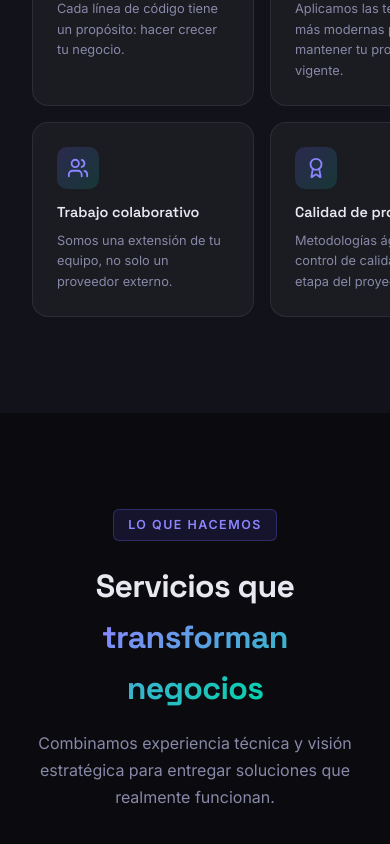
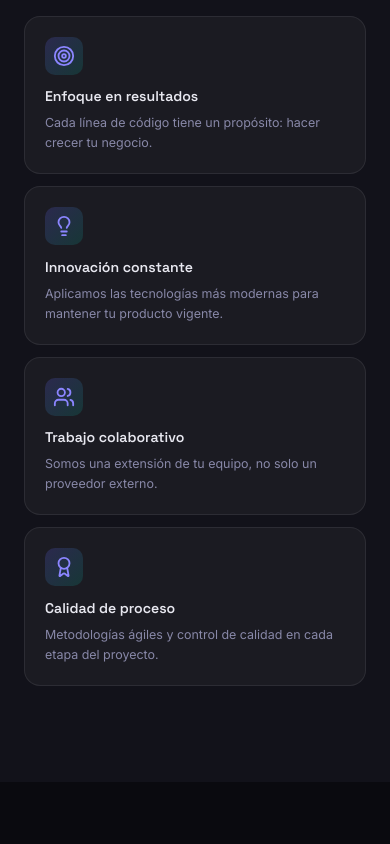
Before and after one commit to dairoGM/my_landing, a React (Vite) app: page / in a window 390 px wide. Shown: the part 1540-2384 px from the top of the page. Built offline with nearby package versions, Linux system fonts and the light colour scheme.

Commit message:
feat: full responsive layout for all screen sizes

```diff
--- a/src/components/About.jsx
+++ b/src/components/About.jsx
@@ -11,42 +11,42 @@ export default function About() {
   const values = t('about.values', { returnObjects: true })
 
   return (
-    <section id="sobre-nosotros" ref={ref} style={{ padding: '6rem 2rem', background: 'var(--dark-2)', position: 'relative', overflow: 'hidden' }}>
+    <section id="sobre-nosotros" ref={ref} style={{ padding: '6rem 1.5rem', background: 'var(--dark-2)', position: 'relative', overflow: 'hidden' }}>
       <div style={{ position: 'absolute', top: 0, left: 0, right: 0, height: 1, background: 'linear-gradient(90deg, transparent, var(--primary), transparent)' }} />
 
       <div style={{ maxWidth: 1100, margin: '0 auto' }}>
-        <div style={{ display: 'grid', gridTemplateColumns: 'repeat(auto-fit, minmax(460px, 1fr))', gap: '4rem', alignItems: 'center' }}>
+        <div className="grid-2">
 
           <motion.div initial={{ opacity: 0, x: -40 }} animate={inView ? { opacity: 1, x: 0 } : {}} transition={{ duration: 0.7 }}>
             <div style={{ display: 'inline-block', padding: '0.3rem 0.9rem', borderRadius: 6, background: 'rgba(0,212,170,0.12)', border: '1px solid rgba(0,212,170,0.3)', color: 'var(--accent)', fontSize: '0.78rem', fontWeight: 600, letterSpacing: '0.12em', textTransform: 'uppercase', marginBottom: '1.25rem' }}>
               {t('about.badge')}
             </div>
-            <h2 style={{ fontSize: 'clamp(2rem, 4vw, 2.8rem)', fontWeight: 800, lineHeight: 1.2, marginBottom: '1.25rem', letterSpacing: '-0.02em' }}>
+            <h2 style={{ fontSize: 'clamp(1.8rem, 4vw, 2.8rem)', fontWeight: 800, lineHeight: 1.2, marginBottom: '1.25rem', letterSpacing: '-0.02em' }}>
               {t('about.headline1')}{' '}
               <span style={{ background: 'linear-gradient(135deg, var(--primary-light), var(--accent))', WebkitBackgroundClip: 'text', WebkitTextFillColor: 'transparent' }}>
                 {t('about.headline2')}
               </span>
             </h2>
             <p style={{ color: 'var(--text-muted)', lineHeight: 1.85, marginBottom: '1rem', fontSize: '1rem' }}
-              dangerouslySetInnerHTML={{ __html: t('about.p1') }}
-            />
+              dangerouslySetInnerHTML={{ __html: t('about.p1') }} />
             <p style={{ color: 'var(--text-muted)', lineHeight: 1.85, fontSize: '1rem' }}>{t('about.p2')}</p>
           </motion.div>
 
           <motion.div initial={{ opacity: 0, x: 40 }} animate={inView ? { opacity: 1, x: 0 } : {}} transition={{ duration: 0.7, delay: 0.15 }}
-            style={{ display: 'grid', gridTemplateColumns: '1fr 1fr', gap: '1rem' }}
+            className="grid-values"
+            style={{ display: 'grid', gridTemplateColumns: '1fr 1fr', gap: '1rem', alignContent: 'start' }}
           >
             {values.map((v, i) => (
               <motion.div key={i} initial={{ opacity: 0, y: 20 }} animate={inView ? { opacity: 1, y: 0 } : {}} transition={{ duration: 0.5, delay: 0.2 + i * 0.1 }}
-                style={{ padding: '1.5rem', borderRadius: 16, background: 'var(--glass)', border: '1px solid var(--glass-border)', transition: 'border-color 0.2s, transform 0.2s', cursor: 'default' }}
+                style={{ padding: '1.25rem', borderRadius: 16, background: 'var(--glass)', border: '1px solid var(--glass-border)', transition: 'border-color 0.2s, transform 0.2s', cursor: 'default' }}
                 onMouseEnter={e => { e.currentTarget.style.borderColor = 'rgba(108,99,255,0.4)'; e.currentTarget.style.transform = 'translateY(-4px)' }}
                 onMouseLeave={e => { e.currentTarget.style.borderColor = 'var(--glass-border)'; e.currentTarget.style.transform = 'translateY(0)' }}
               >
-                <div style={{ width: 42, height: 42, borderRadius: 10, background: 'linear-gradient(135deg, rgba(108,99,255,0.2), rgba(0,212,170,0.15))', display: 'flex', alignItems: 'center', justifyContent: 'center', color: 'var(--primary-light)', marginBottom: '0.75rem' }}>
+                <div style={{ width: 38, height: 38, borderRadius: 10, background: 'linear-gradient(135deg, rgba(108,99,255,0.2), rgba(0,212,170,0.15))', display: 'flex', alignItems: 'center', justifyContent: 'center', color: 'var(--primary-light)', marginBottom: '0.65rem' }}>
                   {ICONS[i]}
                 </div>
-                <h4 style={{ fontWeight: 600, fontSize: '0.9rem', marginBottom: '0.4rem', color: 'var(--text)' }}>{v.title}</h4>
-                <p style={{ fontSize: '0.8rem', color: 'var(--text-muted)', lineHeight: 1.6 }}>{v.desc}</p>
+                <h4 style={{ fontWeight: 600, fontSize: '0.88rem', marginBottom: '0.35rem', color: 'var(--text)' }}>{v.title}</h4>
+                <p style={{ fontSize: '0.78rem', color: 'var(--text-muted)', lineHeight: 1.6 }}>{v.desc}</p>
               </motion.div>
             ))}
           </motion.div>
--- a/src/components/Services.jsx
+++ b/src/components/Services.jsx
@@ -12,15 +12,15 @@ export default function Services() {
   const items = t('services.items', { returnObjects: true })
 
   return (
-    <section id="servicios" ref={ref} style={{ padding: '6rem 2rem', background: 'var(--dark)', position: 'relative', overflow: 'hidden' }}>
+    <section id="servicios" ref={ref} style={{ padding: '6rem 1.5rem', background: 'var(--dark)', position: 'relative', overflow: 'hidden' }}>
       <div style={{ position: 'absolute', bottom: 0, left: '50%', transform: 'translateX(-50%)', width: 800, height: 400, background: 'radial-gradient(ellipse, rgba(108,99,255,0.08) 0%, transparent 70%)', pointerEvents: 'none' }} />
 
       <div style={{ maxWidth: 1100, margin: '0 auto', position: 'relative', zIndex: 1 }}>
-        <motion.div initial={{ opacity: 0, y: 30 }} animate={inView ? { opacity: 1, y: 0 } : {}} transition={{ duration: 0.6 }} style={{ textAlign: 'center', marginBottom: '4rem' }}>
+        <motion.div initial={{ opacity: 0, y: 30 }} animate={inView ? { opacity: 1, y: 0 } : {}} transition={{ duration: 0.6 }} style={{ textAlign: 'center', marginBottom: '3.5rem' }}>
           <div style={{ display: 'inline-block', padding: '0.3rem 0.9rem', borderRadius: 6, background: 'rgba(108,99,255,0.12)', border: '1px solid rgba(108,99,255,0.3)', color: 'var(--primary-light)', fontSize: '0.78rem', fontWeight: 600, letterSpacing: '0.12em', textTransform: 'uppercase', marginBottom: '1.25rem' }}>
             {t('services.badge')}
           </div>
-          <h2 style={{ fontSize: 'clamp(2rem, 4vw, 2.8rem)', fontWeight: 800, letterSpacing: '-0.02em', marginBottom: '1rem' }}>
+          <h2 style={{ fontSize: 'clamp(1.8rem, 4vw, 2.8rem)', fontWeight: 800, letterSpacing: '-0.02em', marginBottom: '1rem' }}>
             {t('services.headline1')}{' '}
             <span style={{ background: 'linear-gradient(135deg, var(--primary-light), var(--accent))', WebkitBackgroundClip: 'text', WebkitTextFillColor: 'transparent' }}>
               {t('services.headline2')}
@@ -29,9 +29,9 @@ export default function Services() {
           <p style={{ color: 'var(--text-muted)', maxWidth: 560, margin: '0 auto', fontSize: '1rem', lineHeight: 1.7 }}>{t('services.desc')}</p>
         </motion.div>
 
-        <div style={{ display: 'grid', gridTemplateColumns: 'repeat(auto-fit, minmax(320px, 1fr))', gap: '1.25rem' }}>
+        <div className="grid-auto">
           {items.map((s, i) => (
-            <motion.div key={i} initial={{ opacity: 0, y: 30 }} animate={inView ? { opacity: 1, y: 0 } : {}} transition={{ duration: 0.5, delay: i * 0.08 }}
+            <motion.div key={i} initial={{ opacity: 0, y: 30 }} animate={inView ? { opacity: 1, y: 0 } : {}} transition={{ duration: 0.5, delay: i * 0.07 }}
               style={{ padding: '1.75rem', borderRadius: 20, background: 'var(--dark-3)', border: '1px solid var(--glass-border)', position: 'relative', overflow: 'hidden', transition: 'border-color 0.25s, transform 0.25s', cursor: 'default' }}
               onMouseEnter={e => { e.currentTarget.style.borderColor = `${COLORS[i]}50`; e.currentTarget.style.transform = 'translateY(-6px)' }}
               onMouseLeave={e => { e.currentTarget.style.borderColor = 'var(--glass-border)'; e.currentTarget.style.transform = 'translateY(0)' }}
--- a/src/components/SuccessModal.jsx
+++ b/src/components/SuccessModal.jsx
@@ -15,7 +15,7 @@ export default function SuccessModal({ open, onClose }) {
           <motion.div key="modal"
             initial={{ opacity: 0, scale: 0.8, y: 30 }} animate={{ opacity: 1, scale: 1, y: 0 }} exit={{ opacity: 0, scale: 0.85, y: 20 }}
             transition={{ type: 'spring', stiffness: 340, damping: 28 }}
-            style={{ position: 'fixed', top: '50%', left: '50%', transform: 'translate(-50%, -50%)', zIndex: 2001, width: 340, borderRadius: 24, overflow: 'hidden', boxShadow: '0 24px 80px rgba(0,0,0,0.5), 0 0 0 1px rgba(255,255,255,0.06)', background: 'var(--dark-3)' }}
+            style={{ position: 'fixed', top: '50%', left: '50%', transform: 'translate(-50%, -50%)', zIndex: 2001, width: 'min(340px, 92vw)', borderRadius: 24, overflow: 'hidden', boxShadow: '0 24px 80px rgba(0,0,0,0.5), 0 0 0 1px rgba(255,255,255,0.06)', background: 'var(--dark-3)' }}
           >
             <div style={{ padding: '2.5rem 2rem 2rem', background: 'linear-gradient(135deg, #00C08B, #00D4AA)', display: 'flex', flexDirection: 'column', alignItems: 'center', gap: '1.25rem', position: 'relative' }}>
               <button onClick={onClose} style={{ position: 'absolute', top: 14, right: 14, background: 'rgba(255,255,255,0.2)', border: 'none', borderRadius: '50%', width: 28, height: 28, display: 'flex', alignItems: 'center', justifyContent: 'center', cursor: 'pointer', color: 'white', transition: 'background 0.2s' }}
--- a/src/index.css
+++ b/src/index.css
@@ -23,9 +23,7 @@
   --glass-border: rgba(255, 255, 255, 0.08);
 }
 
-html {
-  scroll-behavior: smooth;
-}
+html { scroll-behavior: smooth; }
 
 body {
   font-family: 'Inter', sans-serif;
@@ -35,22 +33,44 @@ body {
   overflow-x: hidden;
 }
 
-h1, h2, h3, h4 {
-  font-family: 'Space Grotesk', sans-serif;
+h1, h2, h3, h4 { font-family: 'Space Grotesk', sans-serif; }
+
+::selection { background: var(--primary); color: white; }
+
+::-webkit-scrollbar { width: 6px; }
+::-webkit-scrollbar-track { background: var(--dark-2); }
+::-webkit-scrollbar-thumb { background: var(--primary); border-radius: 3px; }
+
+/* ── Responsive grid helpers ── */
+.grid-2 {
+  display: grid;
+  grid-template-columns: 1fr 1fr;
+  gap: 2rem;
+}
+.grid-3 {
+  display: grid;
+  grid-template-columns: repeat(3, 1fr);
+  gap: 1.25rem;
+}
+.grid-auto {
+  display: grid;
+  grid-template-columns: repeat(auto-fit, minmax(300px, 1fr));
+  gap: 1.25rem;
 }
 
-::selection {
-  background: var(--primary);
-  color: white;
+@media (max-width: 1024px) {
+  .grid-3 { grid-template-columns: repeat(2, 1fr); }
 }
 
-::-webkit-scrollbar {
-  width: 6px;
+@media (max-width: 768px) {
+  .grid-2  { grid-template-columns: 1fr; gap: 2.5rem; }
+  .grid-3  { grid-template-columns: 1fr; }
+  .grid-auto { grid-template-columns: 1fr; }
+
+  /* About values: 2 cols on mobile is fine */
+  .grid-values { grid-template-columns: 1fr 1fr !important; gap: 0.75rem !important; }
 }
-::-webkit-scrollbar-track {
-  background: var(--dark-2);
+
+@media (max-width: 480px) {
+  .grid-values { grid-template-columns: 1fr !important; }
 }
-::-webkit-scrollbar-thumb {
-  background: var(--primary);
-  border-radius: 3px;
-}
```
Also changed, not shown: src/components/Contact.jsx (+9 -9 lines), src/components/Team.jsx (+15 -15 lines).
